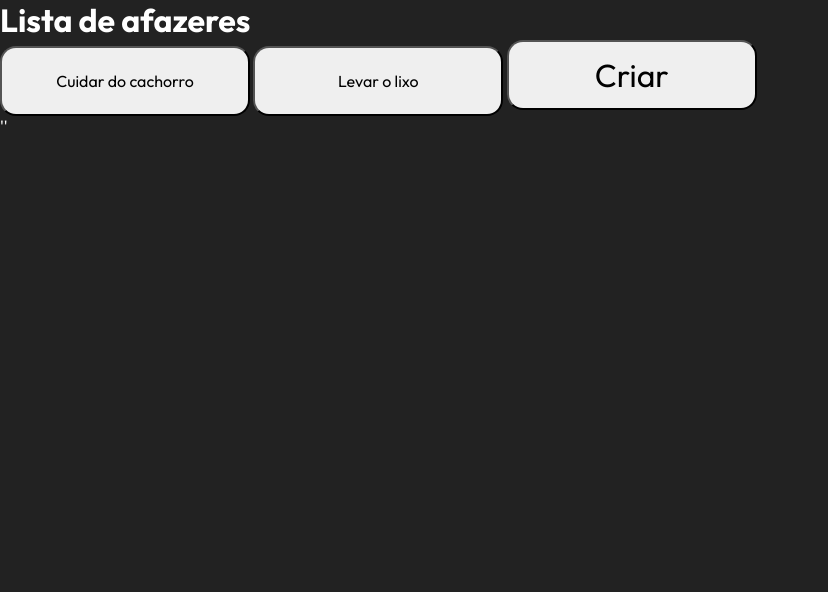
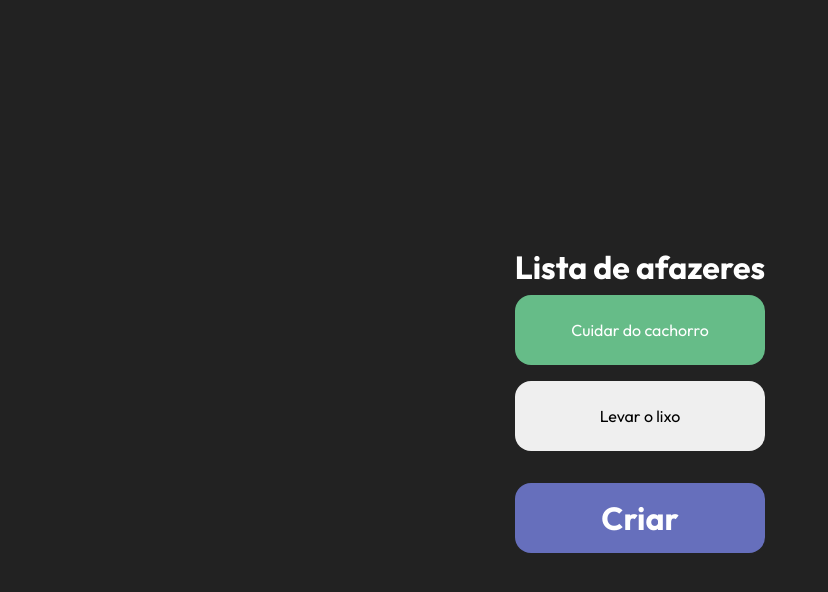
Before and after one commit to brunosorriso90/css-zeustech, a plain HTML site: page Aula 38/index.html in a window 1280 px wide. Shown: the whole page, without its empty margins (0-828 px from the left). Drawn offline with Linux system fonts and the light colour scheme.

Commit message:
Aula 39 - Unidades na prática

```diff
--- a/Aula 38/index.css
+++ b/Aula 38/index.css
@@ -8,9 +8,12 @@
 body {
   background: #222;
   color: #fff;
+  width: 100vw;
+  height: 100vh;
 }
 
 button {
+  border: unset;
   width: 250px;
   height: 70px;
   border-radius: 16px;
@@ -23,3 +26,34 @@ button {
 .small {
   font-size: 16px;
 }
+
+.center {
+  display: flex;
+  flex-direction: column;
+  justify-content: center;
+  align-items: center;
+  height: 100%;
+}
+
+.mb-1 {
+  margin-bottom: 0.5rem;
+}
+
+.mb-2 {
+  margin-bottom: 1rem;
+}
+
+.mb-3 {
+  margin-bottom: 2rem;
+}
+
+.green {
+  background: #66bc88;
+  color: #fff;
+}
+
+.purple {
+  background: #666fbc;
+  color: #fff;
+  font-weight: 700;
+}
--- a/Aula 38/index.html
+++ b/Aula 38/index.html
@@ -13,12 +13,11 @@
     />
   </head>
   <body>
-    <div>
-      <h1>Lista de afazeres</h1>
-      <button class="small">Cuidar do cachorro</button>
-      <button class="small">Levar o lixo</button>
-      <button class="big">Criar</button>
+    <div class="center">
+      <h1 class="big mb-1">Lista de afazeres</h1>
+      <button class="small mb-2 green">Cuidar do cachorro</button>
+      <button class="small mb-3">Levar o lixo</button>
+      <button class="big purple">Criar</button>
     </div>
   </body>
 </html>
-''
```
